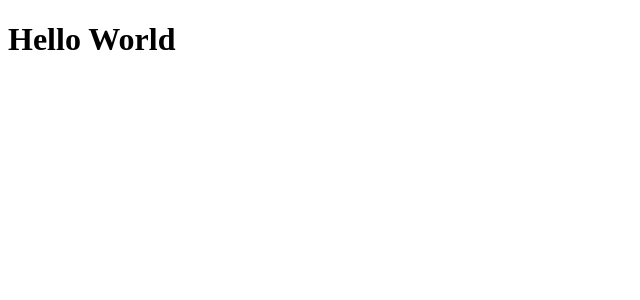
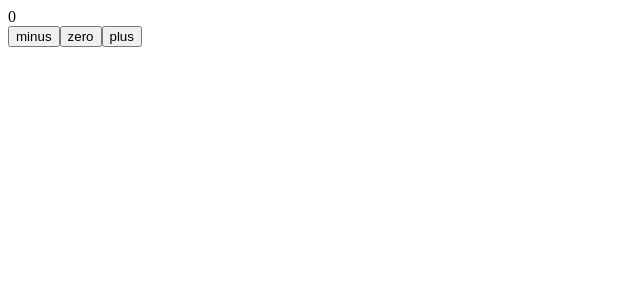
Before and after one commit to mister-fix/part1-notes-frontend, a React (Vite) app: page / in a window 1280 px wide. Shown: the top 300 px of the page, without its empty margins (0-640 px from the left). Built offline with nearby package versions, Linux system fonts and the light colour scheme.

Commit message:
Practice passing state to other components

```diff
--- a/src/App.jsx
+++ b/src/App.jsx
@@ -1,7 +1,76 @@
+import { useState } from "react";
+
+const Display = (props) => {
+	return <div>{props.counter}</div>;
+};
+
+const Button = (props) => {
+	return <button onClick={props.onClick}>{props.text}</button>;
+};
+
+/*
 const App = () => {
+	const [counter, setCounter] = useState(0);
+	const increaseByOne = () => setCounter(counter + 1);
+	const decreaseByOne = () => setCounter(counter - 1);
+	const resetCounter = () => setCounter(0);
+
+	return (
+		<>
+			<div>
+				<Display counter={counter} />
+				<Button
+					onClick={decreaseByOne}
+					text="minus"
+				/>
+				<Button
+					onClick={resetCounter}
+					text="zero"
+				/>
+				<Button
+					onClick={increaseByOne}
+					text="plus"
+				/>
+			</div>
+		</>
+	);
+};
+*/
+
+const App = () => {
+	const [counter, setCounter] = useState(0);
+	console.log("rendering with counter value", counter);
+
+	const increaseByOne = () => {
+		console.log("increasing, value before", counter);
+		setCounter(counter + 1);
+	};
+
+	const decreaseByOne = () => {
+		console.log("decreasing, value before", counter);
+		setCounter(counter - 1);
+	};
+
+	const setToZero = () => {
+		console.log("resetting to zero, value before", counter);
+		setCounter(0);
+	};
+
 	return (
 		<div>
-			<h1>Hello World</h1>
+			<Display counter={counter} />
+			<Button
+				onClick={decreaseByOne}
+				text="minus"
+			/>
+			<Button
+				onClick={setToZero}
+				text="zero"
+			/>
+			<Button
+				onClick={increaseByOne}
+				text="plus"
+			/>
 		</div>
 	);
 };
```
